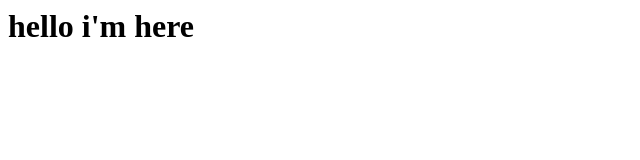
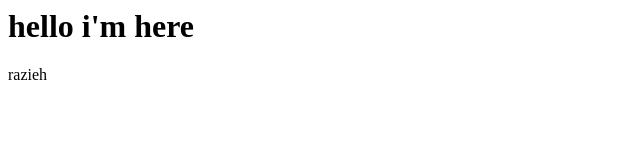
Before and after one commit to RaziehShahraki/myfirst, a plain HTML site: page index.html in a window 1280 px wide. Shown: the full height of the page, 0-640 px from the left. Drawn offline with Linux system fonts and the light colour scheme.

Commit message:
add index

```diff
--- a/index.html
+++ b/index.html
@@ -1 +1,2 @@
 <h1>hello i'm here </h1>
+<p>razieh</p>
```
